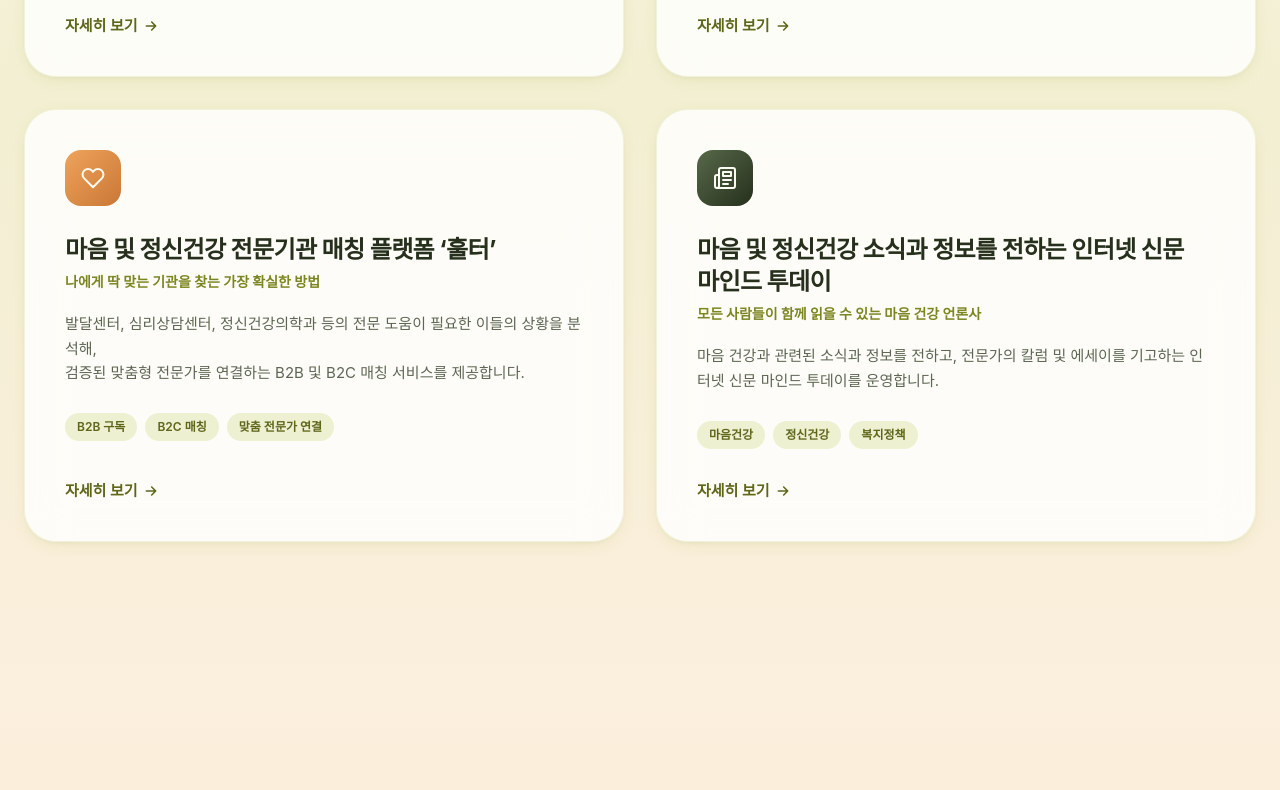
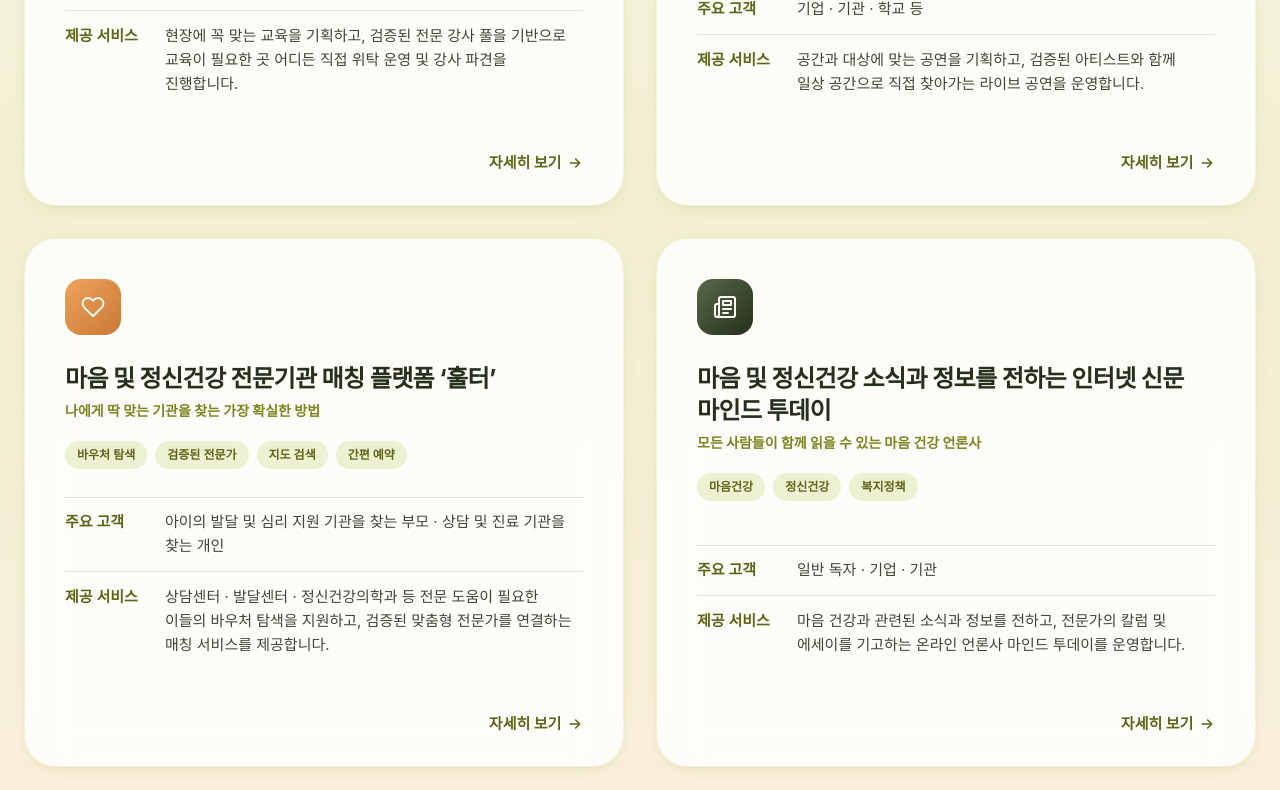
Before and after one commit to withusoncorp/withuson-website, a plain HTML site: page index.html in a window 1280 px wide. Shown: the part 4226-5016 px from the top of the page. Drawn offline with nearby package versions, Linux system fonts and the light colour scheme; no server answers; a web font is replaced by a local one.

Commit message:
Phase 1 (edit v3): business card client/service table, bottom-right arrow, Hoolter tags, contact profile notice
Co-Authored-By: Claude Opus 5.5 <noreply@anthropic.com>

```diff
--- a/assets/css/site.css
+++ b/assets/css/site.css
@@ -184,6 +184,24 @@ body.menu-open { overflow: hidden; }
 .biz-link:active { transform: translateY(-3px) scale(0.99); }
 .biz-link:hover .more-link, .biz-link:focus-visible .more-link { color: #26301C; }
 .biz-link:hover .more-link svg, .biz-link:focus-visible .more-link svg { transform: translateX(3px); }
+/* Business 카드: 주요 고객 · 제공 서비스 표 (회사소개서 p05 .kv-bz) — 카드 아래쪽에 붙는다 */
+.biz-kv { margin-top: auto; padding-top: 1.75rem; display: grid; grid-template-columns: 6.25rem 1fr; }
+.biz-kv dt, .biz-kv dd { padding: 0.8rem 0; border-top: 1px solid rgba(38,48,28,0.12); font-size: 0.875rem; line-height: 1.6; word-break: keep-all; }
+.biz-kv dt { color: #5E661A; font-weight: 600; padding-right: 1rem; }
+.biz-kv dd { color: #3F4636; font-weight: 400; }
+/* 작성자 줄바꿈(<br>)은 데스크톱에서 각 줄이 한 줄에 들어갈 때만 쓴다 (index.html 스크립트가 .br-fit 판정) */
+.biz-kv dd br { display: none; }
+@media (min-width: 1024px) { .biz-kv dd.br-fit br { display: inline; } }
+@media (min-width: 768px) { .biz-kv dt, .biz-kv dd { font-size: 0.9375rem; } }
+/* 1024px 미만(모바일 · 2열 태블릿)은 카드 폭이 좁아 라벨 위 · 내용 아래로 쌓는다 */
+@media (max-width: 1023px) {
+  .biz-kv { grid-template-columns: 1fr; }
+  .biz-kv dt { padding-bottom: 0.15rem; }
+  .biz-kv dd { border-top: 0; padding-top: 0; }
+}
+/* '자세히 보기' 화살표: 카드 우측 하단 여백 */
+.biz-more { position: absolute; right: 1.75rem; bottom: 1.5rem; }
+@media (min-width: 768px) { .biz-more { right: 2.5rem; bottom: 2rem; } }
 
 /* Mission: ART 카드 (EDU 그린 · MIND 오렌지와 구분되는 forest 계열) */
 .mission-art { border-left-color: #57694A; }
--- a/index.html
+++ b/index.html
@@ -208,18 +208,14 @@
       <h2 class="text-xl sm:text-2xl md:text-4xl font-extrabold text-ink tracking-tight" data-ck="business.headline">사람과 전문가를 연결하여 더 건강한 내일을 만듭니다.</h2>
     </div>
 
-    <div class="grid md:grid-cols-2 gap-6 md:gap-8">
+    <div class="grid md:grid-cols-2 md:auto-rows-fr gap-6 md:gap-8">
       <!-- Card 1: Education -->
-      <a href="/education" class="reveal biz-card glass-strong rounded-[2rem] p-8 md:p-10 shadow-brand-sm flex flex-col h-full biz-link">
+      <a href="/education" class="reveal biz-card glass-strong rounded-[2rem] p-7 pb-20 md:p-10 md:pb-24 shadow-brand-sm flex flex-col h-full biz-link relative">
         <div class="w-14 h-14 rounded-2xl flex items-center justify-center mb-7" style="background:linear-gradient(135deg,#A2AD24,#7C8620)">
           <svg width="24" height="24" viewBox="0 0 24 24" fill="none" stroke="#FBFAF3" stroke-width="2" stroke-linecap="round" stroke-linejoin="round"><path d="M22 10v6M2 10l10-5 10 5-10 5-10-5z"/><path d="M6 12v5c0 1.5 3 3 6 3s6-1.5 6-3v-5"/></svg>
         </div>
         <h3 class="text-xl md:text-2xl font-bold text-ink mb-1.5 tracking-tight" data-ck="business.card1_title">맞춤형 위탁 교육 및 강사 매칭</h3>
-        <p class="text-sm text-brand-dark font-bold mb-5" data-ck="business.card1_subtitle">시대의 변화에 발맞춘 맞춤형 교육 솔루션</p>
-        <p class="text-[15px] text-inksoft leading-relaxed mb-7">
-          <span data-ck="business.card1_desc_1">현장에 꼭 맞는 교육을 기획하고, 검증된 전문 강사 풀을 기반으로</span><br>
-          <span data-ck="business.card1_desc_2">교육이 필요한 곳 어디든 직접 위탁 운영 및 강사 파견을 진행합니다.</span>
-        </p>
+        <p class="text-sm text-brand-dark font-bold mb-5 break-keep" data-ck="business.card1_subtitle">시대의 변화에 발맞춘 맞춤형 교육 솔루션</p>
         <div class="flex flex-wrap gap-2">
           <span class="px-3 py-1.5 rounded-full bg-brand-100 text-brand-darker text-xs font-semibold" data-ck="business.card1_tag1">AI·디지털 교육</span>
           <span class="px-3 py-1.5 rounded-full bg-brand-100 text-brand-darker text-xs font-semibold" data-ck="business.card1_tag2">경제 교육</span>
@@ -227,17 +223,20 @@
           <span class="px-3 py-1.5 rounded-full bg-brand-100 text-brand-darker text-xs font-semibold" data-ck="business.card1_tag4">문화예술교육</span>
           <span class="px-3 py-1.5 rounded-full bg-brand-100 text-brand-darker text-xs font-semibold" data-ck="business.card1_tag5">진로체험</span>
         </div>
-        <span class="more-link mt-auto pt-8 self-start text-sm md:text-[15px]"><span data-ck="business.card1_link">자세히 보기</span><svg width="16" height="16" viewBox="0 0 24 24" fill="none" stroke="currentColor" stroke-width="2.4" stroke-linecap="round" stroke-linejoin="round" aria-hidden="true"><path d="M5 12h14M13 6l6 6-6 6"/></svg></span>
+        <dl class="biz-kv">
+          <dt>주요 고객</dt><dd data-ck="business.card1_clients">기업 · 기관 · 학교 등</dd>
+          <dt>제공 서비스</dt><dd data-ck="business.card1_service">현장에 꼭 맞는 교육을 기획하고, 검증된 전문 강사 풀을 기반으로 <br>교육이 필요한 곳 어디든 직접 위탁 운영 및 강사 파견을 진행합니다.</dd>
+        </dl>
+        <span class="more-link biz-more text-sm md:text-[15px]"><span data-ck="business.card1_link">자세히 보기</span><svg width="16" height="16" viewBox="0 0 24 24" fill="none" stroke="currentColor" stroke-width="2.4" stroke-linecap="round" stroke-linejoin="round" aria-hidden="true"><path d="M5 12h14M13 6l6 6-6 6"/></svg></span>
       </a>
 
       <!-- Card 3: Performance -->
-      <a href="/performance" class="reveal reveal-delay-1 biz-card glass-strong rounded-[2rem] p-8 md:p-10 shadow-brand-sm flex flex-col h-full biz-link">
+      <a href="/performance" class="reveal reveal-delay-1 biz-card glass-strong rounded-[2rem] p-7 pb-20 md:p-10 md:pb-24 shadow-brand-sm flex flex-col h-full biz-link relative">
         <div class="w-14 h-14 rounded-2xl flex items-center justify-center mb-7" style="background:linear-gradient(135deg,#F4C978,#EFA35C)">
           <svg width="24" height="24" viewBox="0 0 24 24" fill="none" stroke="#FBFAF3" stroke-width="2" stroke-linecap="round" stroke-linejoin="round" aria-hidden="true"><path d="M9 18V5l12-2v13"/><circle cx="6" cy="18" r="3"/><circle cx="18" cy="16" r="3"/></svg>
         </div>
         <h3 class="text-xl md:text-2xl font-bold text-ink mb-1.5 tracking-tight" data-ck="business.card3_title">일상 속으로 찾아가는 공연</h3>
-        <p class="text-sm text-brand-dark font-bold mb-5" data-ck="business.card3_subtitle">STAGE L &amp; Play Book Concert</p>
-        <p class="text-[15px] text-inksoft leading-relaxed mb-7" data-ck="business.card3_desc">숙련된 아티스트와 함께 로비 · 라운지 · 강당 등 모든 일상의 공간과 배움의 현장에 맞춤형 문화예술 공연을 선사합니다.</p>
+        <p class="text-sm text-brand-dark font-bold mb-5 break-keep" data-ck="business.card3_subtitle">STAGE L &amp; Play Book Concert</p>
         <div class="flex flex-wrap gap-2">
           <span class="px-3 py-1.5 rounded-full bg-brand-100 text-brand-darker text-xs font-semibold" data-ck="business.card3_tag1">STAGE L</span>
           <span class="px-3 py-1.5 rounded-full bg-brand-100 text-brand-darker text-xs font-semibold" data-ck="business.card3_tag2">Play Book Concert</span>
@@ -245,42 +244,50 @@
           <span class="px-3 py-1.5 rounded-full bg-brand-100 text-brand-darker text-xs font-semibold" data-ck="business.card3_tag4">공연</span>
           <span class="px-3 py-1.5 rounded-full bg-brand-100 text-brand-darker text-xs font-semibold" data-ck="business.card3_tag5">문화예술</span>
         </div>
-        <span class="more-link mt-auto pt-8 self-start text-sm md:text-[15px]"><span data-ck="business.card3_link">자세히 보기</span><svg width="16" height="16" viewBox="0 0 24 24" fill="none" stroke="currentColor" stroke-width="2.4" stroke-linecap="round" stroke-linejoin="round" aria-hidden="true"><path d="M5 12h14M13 6l6 6-6 6"/></svg></span>
+        <dl class="biz-kv">
+          <dt>주요 고객</dt><dd data-ck="business.card3_clients">기업 · 기관 · 학교 등</dd>
+          <dt>제공 서비스</dt><dd data-ck="business.card3_service">공간과 대상에 맞는 공연을 기획하고, 검증된 아티스트와 함께 <br>일상 공간으로 직접 찾아가는 라이브 공연을 운영합니다.</dd>
+        </dl>
+        <span class="more-link biz-more text-sm md:text-[15px]"><span data-ck="business.card3_link">자세히 보기</span><svg width="16" height="16" viewBox="0 0 24 24" fill="none" stroke="currentColor" stroke-width="2.4" stroke-linecap="round" stroke-linejoin="round" aria-hidden="true"><path d="M5 12h14M13 6l6 6-6 6"/></svg></span>
       </a>
 
       <!-- Card 2: Mind matching platform -->
-      <a href="/platform" class="reveal biz-card glass-strong rounded-[2rem] p-8 md:p-10 shadow-brand-sm flex flex-col h-full biz-link">
+      <a href="/platform" class="reveal biz-card glass-strong rounded-[2rem] p-7 pb-20 md:p-10 md:pb-24 shadow-brand-sm flex flex-col h-full biz-link relative">
         <div class="w-14 h-14 rounded-2xl flex items-center justify-center mb-7" style="background:linear-gradient(135deg,#EFA35C,#C97835)">
           <svg width="24" height="24" viewBox="0 0 24 24" fill="none" stroke="#FBFAF3" stroke-width="2" stroke-linecap="round" stroke-linejoin="round"><path d="M20.84 4.61a5.5 5.5 0 00-7.78 0L12 5.67l-1.06-1.06a5.5 5.5 0 10-7.78 7.78L12 21.23l8.84-8.84a5.5 5.5 0 000-7.78z"/></svg>
         </div>
         <h3 class="text-xl md:text-2xl font-bold text-ink mb-1.5 tracking-tight" data-ck="business.card2_title">마음 및 정신건강 전문기관 매칭 플랫폼 ‘훌터’</h3>
-        <p class="text-sm text-brand-dark font-bold mb-5" data-ck="business.card2_subtitle">나에게 딱 맞는 기관을 찾는 가장 확실한 방법</p>
-        <p class="text-[15px] text-inksoft leading-relaxed mb-7">
-          <span data-ck="business.card2_desc_1">발달센터, 심리상담센터, 정신건강의학과 등의 전문 도움이 필요한 이들의 상황을 분석해,</span><br>
-          <span data-ck="business.card2_desc_2">검증된 맞춤형 전문가를 연결하는 B2B 및 B2C 매칭 서비스를 제공합니다.</span>
-        </p>
+        <p class="text-sm text-brand-dark font-bold mb-5 break-keep" data-ck="business.card2_subtitle">나에게 딱 맞는 기관을 찾는 가장 확실한 방법</p>
         <div class="flex flex-wrap gap-2">
-          <span class="px-3 py-1.5 rounded-full bg-brand-100 text-brand-darker text-xs font-semibold" data-ck="business.card2_tag1">B2B 구독</span>
-          <span class="px-3 py-1.5 rounded-full bg-brand-100 text-brand-darker text-xs font-semibold" data-ck="business.card2_tag2">B2C 매칭</span>
-          <span class="px-3 py-1.5 rounded-full bg-brand-100 text-brand-darker text-xs font-semibold" data-ck="business.card2_tag3">맞춤 전문가 연결</span>
+          <span class="px-3 py-1.5 rounded-full bg-brand-100 text-brand-darker text-xs font-semibold" data-ck="business.card2_tag1">바우처 탐색</span>
+          <span class="px-3 py-1.5 rounded-full bg-brand-100 text-brand-darker text-xs font-semibold" data-ck="business.card2_tag2">검증된 전문가</span>
+          <span class="px-3 py-1.5 rounded-full bg-brand-100 text-brand-darker text-xs font-semibold" data-ck="business.card2_tag3">지도 검색</span>
+          <span class="px-3 py-1.5 rounded-full bg-brand-100 text-brand-darker text-xs font-semibold" data-ck="business.card2_tag4">간편 예약</span>
         </div>
-        <span class="more-link mt-auto pt-8 self-start text-sm md:text-[15px]"><span data-ck="business.card2_link">자세히 보기</span><svg width="16" height="16" viewBox="0 0 24 24" fill="none" stroke="currentColor" stroke-width="2.4" stroke-linecap="round" stroke-linejoin="round" aria-hidden="true"><path d="M5 12h14M13 6l6 6-6 6"/></svg></span>
+        <dl class="biz-kv">
+          <dt>주요 고객</dt><dd data-ck="business.card2_clients">아이의 발달 및 심리 지원 기관을 찾는 부모 · 상담 및 진료 기관을 찾는 개인</dd>
+          <dt>제공 서비스</dt><dd data-ck="business.card2_service">상담센터 · 발달센터 · 정신건강의학과 등 전문 도움이 필요한 이들의 바우처 <br>탐색을 지원하고, 검증된 맞춤형 전문가를 연결하는 매칭 서비스를 제공합니다.</dd>
+        </dl>
+        <span class="more-link biz-more text-sm md:text-[15px]"><span data-ck="business.card2_link">자세히 보기</span><svg width="16" height="16" viewBox="0 0 24 24" fill="none" stroke="currentColor" stroke-width="2.4" stroke-linecap="round" stroke-linejoin="round" aria-hidden="true"><path d="M5 12h14M13 6l6 6-6 6"/></svg></span>
       </a>
 
       <!-- Card 4: Online press -->
-      <a href="/press" class="reveal reveal-delay-1 biz-card glass-strong rounded-[2rem] p-8 md:p-10 shadow-brand-sm flex flex-col h-full biz-link">
+      <a href="/press" class="reveal reveal-delay-1 biz-card glass-strong rounded-[2rem] p-7 pb-20 md:p-10 md:pb-24 shadow-brand-sm flex flex-col h-full biz-link relative">
         <div class="w-14 h-14 rounded-2xl flex items-center justify-center mb-7" style="background:linear-gradient(135deg,#57694A,#26301C)">
           <svg width="24" height="24" viewBox="0 0 24 24" fill="none" stroke="#FBFAF3" stroke-width="2" stroke-linecap="round" stroke-linejoin="round" aria-hidden="true"><path d="M4 22h16a2 2 0 002-2V4a2 2 0 00-2-2H8a2 2 0 00-2 2v16a2 2 0 01-2 2zm0 0a2 2 0 01-2-2v-9c0-1.1.9-2 2-2h2"/><path d="M18 14h-8M15 18h-5M10 6h8v4h-8z"/></svg>
         </div>
         <h3 class="text-xl md:text-2xl font-bold text-ink mb-1.5 tracking-tight" data-ck="business.card4_title">마음 및 정신건강 소식과 정보를 전하는 인터넷 신문 마인드 투데이</h3>
-        <p class="text-sm text-brand-dark font-bold mb-5" data-ck="business.card4_subtitle">모든 사람들이 함께 읽을 수 있는 마음 건강 언론사</p>
-        <p class="text-[15px] text-inksoft leading-relaxed mb-7" data-ck="business.card4_desc">마음 건강과 관련된 소식과 정보를 전하고, 전문가의 칼럼 및 에세이를 기고하는 인터넷 신문 마인드 투데이를 운영합니다.</p>
+        <p class="text-sm text-brand-dark font-bold mb-5 break-keep" data-ck="business.card4_subtitle">모든 사람들이 함께 읽을 수 있는 마음 건강 언론사</p>
         <div class="flex flex-wrap gap-2">
           <span class="px-3 py-1.5 rounded-full bg-brand-100 text-brand-darker text-xs font-semibold" data-ck="business.card4_tag1">마음건강</span>
           <span class="px-3 py-1.5 rounded-full bg-brand-100 text-brand-darker text-xs font-semibold" data-ck="business.card4_tag2">정신건강</span>
           <span class="px-3 py-1.5 rounded-full bg-brand-100 text-brand-darker text-xs font-semibold" data-ck="business.card4_tag3">복지정책</span>
         </div>
-        <span class="more-link mt-auto pt-8 self-start text-sm md:text-[15px]"><span data-ck="business.card4_link">자세히 보기</span><svg width="16" height="16" viewBox="0 0 24 24" fill="none" stroke="currentColor" stroke-width="2.4" stroke-linecap="round" stroke-linejoin="round" aria-hidden="true"><path d="M5 12h14M13 6l6 6-6 6"/></svg></span>
+        <dl class="biz-kv">
+          <dt>주요 고객</dt><dd data-ck="business.card4_clients">일반 독자 · 기업 · 기관</dd>
+          <dt>제공 서비스</dt><dd data-ck="business.card4_service">마음 건강과 관련된 소식과 정보를 전하고, 전문가의 칼럼 및 에세이를 <br>기고하는 온라인 언론사 마인드 투데이를 운영합니다.</dd>
+        </dl>
+        <span class="more-link biz-more text-sm md:text-[15px]"><span data-ck="business.card4_link">자세히 보기</span><svg width="16" height="16" viewBox="0 0 24 24" fill="none" stroke="currentColor" stroke-width="2.4" stroke-linecap="round" stroke-linejoin="round" aria-hidden="true"><path d="M5 12h14M13 6l6 6-6 6"/></svg></span>
       </a>
     </div>
   </div>
@@ -384,10 +391,14 @@
   <div class="relative z-10 max-w-2xl mx-auto text-center mb-12">
     <p class="reveal text-xs md:text-sm font-bold tracking-[0.2em] text-brand-light uppercase mb-4" data-ck="contact.eyebrow">Contact</p>
     <h2 class="reveal reveal-delay-1 text-3xl md:text-4xl font-extrabold text-white tracking-tight mb-5" data-ck="contact.headline">문의하기</h2>
-    <p class="reveal reveal-delay-2 text-sm md:text-base text-white/65 leading-relaxed">
+    <p class="reveal reveal-delay-2 text-sm md:text-base text-white/65 leading-relaxed break-keep">
       <span data-ck="contact.subcopy_1">교육 및 공연 문의, 제휴문의, 강사 및 연주자 등록 문의까지 —</span><br>
       <span data-ck="contact.subcopy_2">위더스온의 문은 언제나 활짝 열려 있습니다.</span>
     </p>
+    <div class="reveal reveal-delay-2 contact-notice mt-8 inline-flex items-center gap-3 rounded-2xl bg-brand-50 px-4 py-3.5 md:px-5 text-left">
+      <span class="flex-none w-9 h-9 rounded-xl bg-white flex items-center justify-center" aria-hidden="true"><svg width="18" height="18" viewBox="0 0 24 24" fill="none" stroke="#5E661A" stroke-width="2" stroke-linecap="round" stroke-linejoin="round"><path d="M14 2H6a2 2 0 00-2 2v16a2 2 0 002 2h12a2 2 0 002-2V8z"/><path d="M14 2v6h6M16 13H8M16 17H8M10 9H8"/></svg></span>
+      <p class="text-sm md:text-[15px] font-semibold text-brand-darker leading-snug break-keep" data-ck="index.contact_notice">궁금하신 점이 있으면 편하게 연락 주세요. 위더스온 회사소개서를 보내드립니다.</p>
+    </div>
   </div>
 
   <div class="reveal-rise relative z-10 max-w-2xl mx-auto glass-strong rounded-[2rem] p-6 md:p-10 shadow-brand-lg">
@@ -499,6 +510,30 @@
 <script>
   var reduceMotion = window.WUO && window.WUO.reducedMotion;
 
+  // Business 카드 표: 제공 서비스의 줄바꿈(<br>)은 줄마다 한 줄에 들어갈 때만 살린다 (넘치면 자연스럽게 흐르게)
+  (function () {
+    function fitBreaks() {
+      document.querySelectorAll('.biz-kv dd').forEach(function (dd) {
+        var brs = dd.querySelectorAll('br').length;
+        if (!brs) return;
+        // <br>을 숨겨도 단어가 붙지 않도록 앞에 공백을 둔다 (관리자에서 줄바꿈으로 저장한 값 포함)
+        dd.querySelectorAll('br').forEach(function (br) {
+          var prev = br.previousSibling;
+          if (prev && prev.nodeType === 3 && !/\s$/.test(prev.nodeValue)) prev.nodeValue += ' ';
+        });
+        dd.classList.add('br-fit');
+        var cs = getComputedStyle(dd);
+        var lines = Math.round((dd.clientHeight - parseFloat(cs.paddingTop) - parseFloat(cs.paddingBottom)) / parseFloat(cs.lineHeight));
+        if (getComputedStyle(dd.querySelector('br')).display === 'none' || lines > brs + 1) dd.classList.remove('br-fit');
+      });
+    }
+    var t;
+    window.addEventListener('resize', function () { clearTimeout(t); t = setTimeout(fitBreaks, 150); });
+    fitBreaks();
+    if (document.fonts && document.fonts.ready) document.fonts.ready.then(fitBreaks);
+    if (window.WUO && WUO.contentReady) WUO.contentReady.then(fitBreaks);
+  })();
+
   // Values cards: replayable sequential "power on" reveal
   var valueCards = document.querySelectorAll('.value-card');
   var valueObserver = new IntersectionObserver(function (entries) {
```
Also changed, not shown: wuoadmin/index.html (+6 -0 lines), 2 other files.
